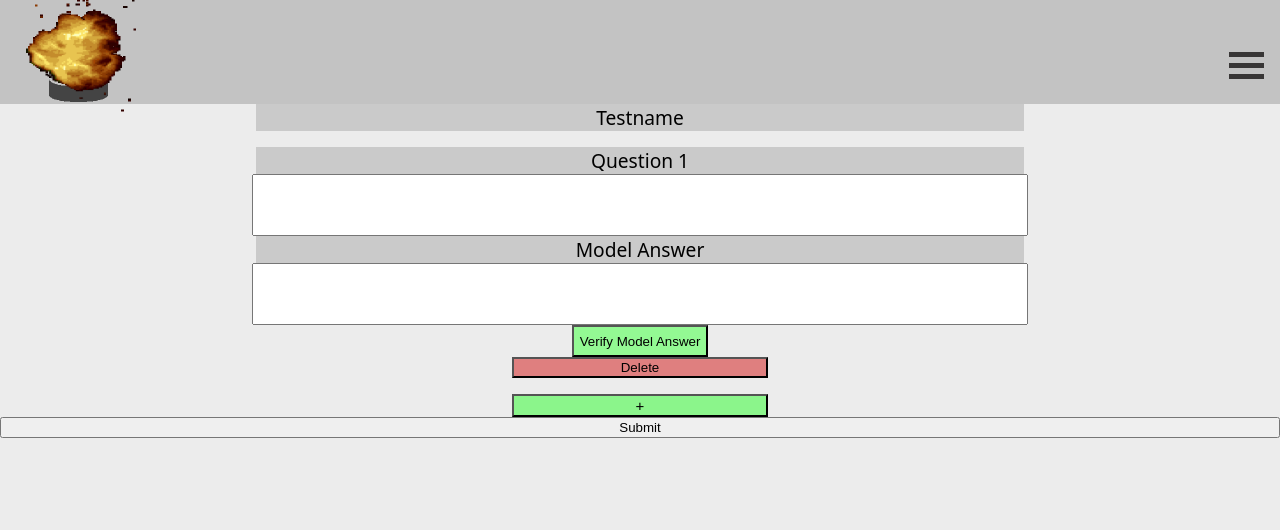
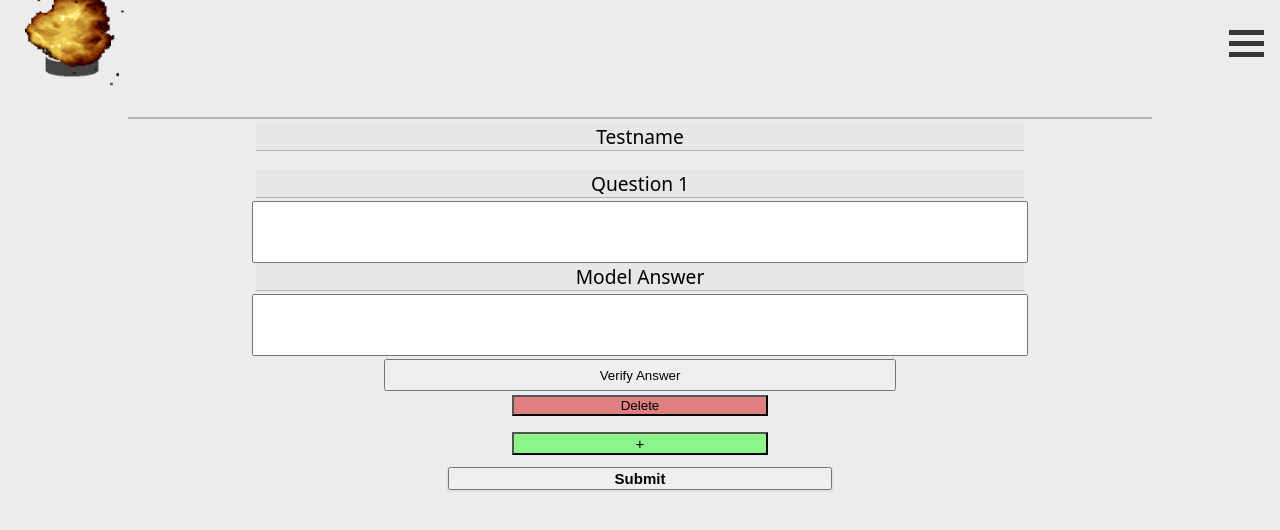
Before and after one commit to MiroHoo/DatabaseStudyWebapp, a React (Vite) app in the folder Database-Project-Webapp/: page /test in a window 1280 px wide. Shown: the top 530 px of the page. Built offline with nearby package versions, Linux system fonts and the light colour scheme.

Commit message:
lots of different changes to the css and resposibility to device width and height

```diff
--- a/Database-Project-Webapp/src/components/Header.jsx
+++ b/Database-Project-Webapp/src/components/Header.jsx
@@ -9,8 +9,12 @@ const BurgerPathOptions = [
     "path": "/"
   },
   {
-   "name": "Make a test",
+   "name": "Build",
    "path": "/test"
+  },
+  {
+   "name": "Login",
+   "path": "/Login"
   },
 ]
 //Json array for holding different burgermenu redirect options.
@@ -37,19 +41,21 @@ const Layout = () =>  {
     <>
       <div className='HeaderContainer'>
         <div className='HeaderContent'>
-          <a className='HeaderName'><img className="HeaderGif" src={gif}></img></a>
+          <div className='HeaderName'><NavLink to={"/"}><img className="HeaderGif" src={gif}></img></NavLink></div>
           <div className='Burgermenu'>
             <a className='BurgerPatties' onClick={() => {setBurgerVis(!BurgerVis); setAnimationState(true);}}>
             <div className='burgerlayer'></div>
             <div className='burgerlayer'></div>
             <div className='burgerlayer'></div>
             </a>
+
           </div>
         </div>
         <div>
           </div>
+          <div className='HeaderDivider'></div>
       </div>
-      { BurgerVis || Animationstate ?
+       { BurgerVis || Animationstate ?
       <div ref={animationref} className={`BurgerContainer ${BurgerVis ? 'open' : 'closed'}`}>
       <Burgermaker/>
       </div>
--- a/Database-Project-Webapp/src/components/Start.jsx
+++ b/Database-Project-Webapp/src/components/Start.jsx
@@ -1,6 +1,7 @@
 import '../css/index.css'
 import '../css/start.css'
 import gif from '../assets/Cool.gif'
+import logo from '../assets/Databaselearningapp.png'
 import { useEffect, useState, useRef } from 'react'
 
 import { useNavigate } from "react-router";
@@ -36,11 +37,11 @@ const Animation = () => {
         <>
             <div className='StartContainer'>
                 <div className='HeaderText'>
-                Database learning app
+                <img className="LogoImage" src={logo}/>
                 </div>
                 <div className='SelectionContainer'>
                 <div className='ButtonContainer'>
-                <button className='StartSelectButton' onClick={()=>{setState(!state); setAnimationState(true);}}>Select a test!</button>
+                <button className='StartSelectButton' onClick={()=>{setState(!state); setAnimationState(true);}}>SELECT A TEST</button>
                 </div>
                 { state || AnimationState ?
                     <>
--- a/Database-Project-Webapp/src/components/TestCreator.jsx
+++ b/Database-Project-Webapp/src/components/TestCreator.jsx
@@ -39,11 +39,11 @@ const [ModalSettings, setSettings] = useState({
      }
     {questionarray.map(Questions=>(
       <div className='TestContainer' key={Questions.id}>
-        <a onClick={()=>{setInputid(Questions.id-1); InputModal(); }} className="TestHeader">{Questions.name}</a>
+        <div onClick={()=>{setInputid(Questions.id-1); InputModal(); }} className="TestHeader">{Questions.name}</div>
         <input className='TestInput' id={"Question_" + Questions.id}></input>
-        <a className="TestHeader">Model Answer</a>
+        <div className="TestHeader">Model Answer</div>
         <input className='TestInput' id={"ModelAnswer_" + Questions.id}></input>
-        <button onClick={()=>VerifyQuestion("ModelAnswer_" + Questions.id)} className='TestVerify'>Verify Model Answer</button>
+        <button onClick={()=>VerifyQuestion("ModelAnswer_" + Questions.id)} className='TestVerify'>Verify Answer</button>
         <button className="deleteBtn" onClick={()=>RemoveQuestion(Questions.id)}>Delete</button>
       </div>
     ))}
--- a/Database-Project-Webapp/src/css/TestCreator.css
+++ b/Database-Project-Webapp/src/css/TestCreator.css
@@ -11,7 +11,9 @@
     width: 60%;
     align-self: center;
     text-align: center;
-    background-color: rgb(202, 202, 202);
+    background-color: rgba(202, 202, 202, 0.158);
+    border-bottom: 1.5px solid rgba(0, 0, 0, 0.233);
+    margin-bottom: 3px;
     font-family: system-ui, -apple-system, BlinkMacSystemFont, 'Segoe UI', Roboto, Oxygen, Ubuntu, Cantarell, 'Open Sans', 'Helvetica Neue', sans-serif;
     &:hover{
     transition: all 0.3s;
@@ -35,14 +37,17 @@
     width: 100%;
     flex-direction: column;
     align-self: center;
+    margin-top: 1.2rem;
 }
 .TestVerify{
-    height: clamp(2rem,3vh,12rem);;
+    height: clamp(2rem,1vh,12rem);
+    width: 40%;
+    margin-top: 0.2rem;
+    margin-bottom: 0.2rem;
     display: flex;
     align-self: center;
     align-items: center;
     justify-content: center;
-    background-color: rgba(113, 255, 113, 0.719);
     &:hover{
     transition: all 0.3s;
     transform: translateY(-3px);
@@ -54,7 +59,14 @@
     background-color: rgb(2, 240, 2);
 }
 .submitBtn{
+     margin-top: 0.8rem;
+     margin-bottom: 0.8rem;
      cursor: pointer;
+     width: 30%;
+     align-self: center;
+     font-size: 15px;
+     font-weight:600;
+     box-shadow: 0 1px 1px 1px #c4c4c45b;
     &:hover{
     transition: all 0.3s;
     transform: translateY(-2px);
--- a/Database-Project-Webapp/src/css/TestTaker.css
+++ b/Database-Project-Webapp/src/css/TestTaker.css
@@ -75,23 +75,6 @@
     width: 100%;
     flex-direction: column;
     align-self: center;
-}
-
-.TestVerify{
-
-    width: 50%;
-    height: clamp(2rem,3vh,12rem);;
-    display: flex;
-    align-self: center;
-    align-items: center;
-    justify-content: center;
-    background-color: rgba(113, 255, 113, 0.719);
-    &:hover{
-    transition: all 0.3s;
-    transform: translateY(-3px);
-    background-color: #bdbdbd83;
-    cursor: pointer;
- }
 }
 
 .SubmitAnswer{
--- a/Database-Project-Webapp/src/css/index.css
+++ b/Database-Project-Webapp/src/css/index.css
@@ -10,20 +10,32 @@ body {
   overflow-x: hidden;
 }
 .StupidGif{
-  height: 20vh;
-  width: 20vh;
+  height: clamp(5rem, 80vw,30rem);
+  width: clamp(5rem, 80vw,30rem);
   text-align: center;
   margin: clamp(1rem, 2.5vh, 3rem);
 }
+
 .StartGif{
   width: 100%;
   text-align: center;
 }
 .HeaderContainer{
-  background-color: #b9b9b9cc;
   width: 100%;
   height: 13vh;
   align-content: center;
+  display: flex;
+  justify-content: center;
+  flex-direction: column;
+}
+.HeaderDivider{
+  width: 80%;
+  margin-top: 0.9rem;
+  align-self: center;
+  border-bottom: 2.5px solid rgba(0, 0, 0, 0.233);
+}
+.LogoImage{
+  width: clamp(5rem, 80vw,30rem);
 }
 .HeaderContent{
   display: flex;
@@ -68,7 +80,8 @@ body {
   justify-content: center;
 }
 .HeaderGif{
-  width: 50%;
+
+  width: clamp(5rem, 20vw,7rem);
 }
 .BurgerContainer{
   position: absolute;
@@ -89,17 +102,17 @@ body {
 }
 .BurgerOption{
  pointer-events: auto;
- color: black;
+ color: rgb(0, 0, 0);
  text-decoration: none;
- background-color: rgb(199, 197, 195);
- width: 20%;
+ background-color: rgb(255, 255, 255);
+ width: clamp(10rem, 30vw, 20rem);
  font-size: clamp(1rem, 2vh, 1.4rem);
- height: 3.5rem;
+ height: clamp(2.5rem, 10vh, 3.5rem);
  display: flex;
  align-items: center;
  justify-content: center;
  cursor: pointer;
- border:1px solid rgb(165, 163, 163);
+ border: 1px solid rgba(165, 163, 163, 0.795);
 }
 .BurgerOption:hover {
   animation: opacity;
--- a/Database-Project-Webapp/src/css/start.css
+++ b/Database-Project-Webapp/src/css/start.css
@@ -39,22 +39,22 @@ flex-direction: column;
 }
 
 .StartSelectButton{
-background-color: #bdbdbd;
+background-color: #bdbdbd62;
 border-radius: 10px;
 font-size: 100%;
-line-height: 1.5;
+line-height: 2;
+width: clamp(5rem, 80vw,25rem);
 margin: 0;
 padding: 0;
-padding: 10px 30px;
-font-weight: 700;
-perspective: 800px;
+padding: 5px 30px;
+font-weight: 600;
 cursor: pointer;
-box-shadow: 0 1px 2px 2px #c4c4c4;
+box-shadow: 0 5px 5px 0px #c4c4c491;
 box-sizing: border-box;
  &:hover{
     transition: all 0.3s;
     transform: translateY(-3px);
-    background-color: #bdbdbd83;
+    background-color: #bdbdbd46;
  }
 }
 
```
Also changed, not shown: Database-Project-Webapp/src/assets/Databaselearningapp.png (added).
